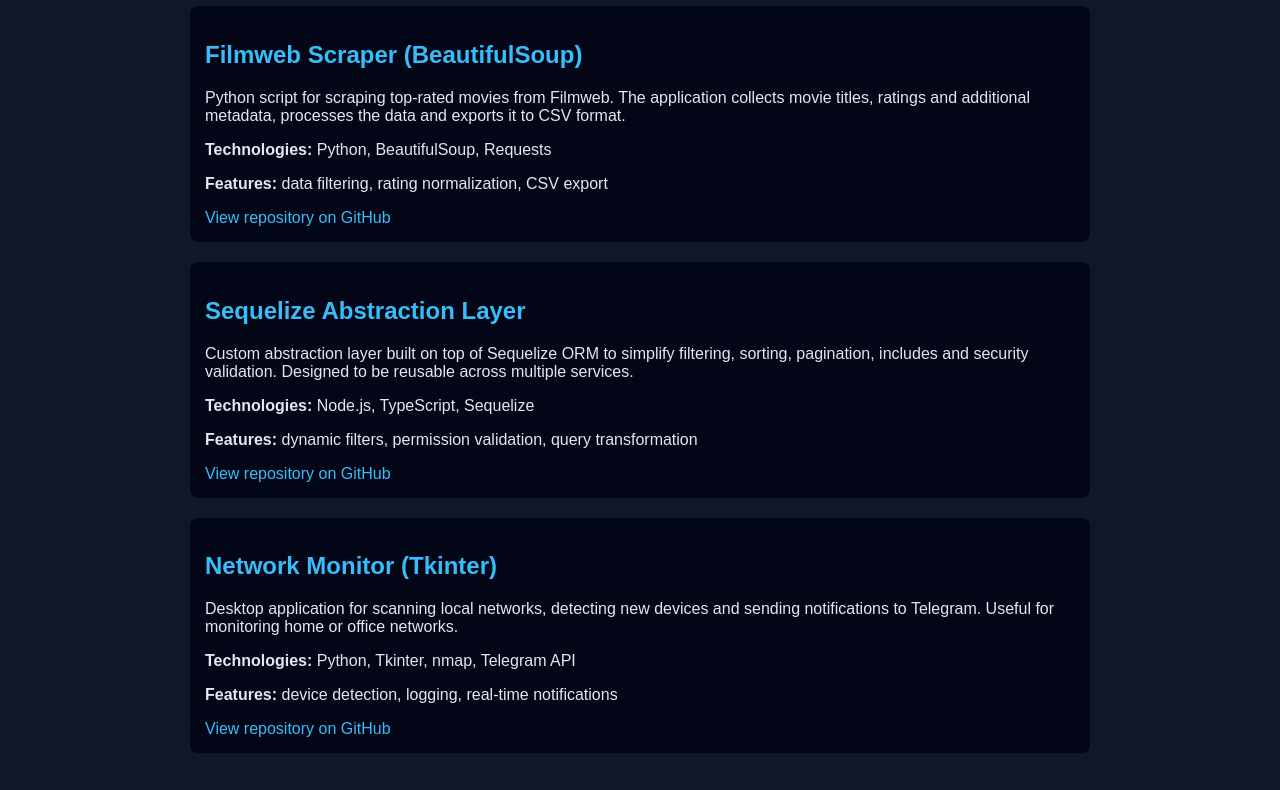
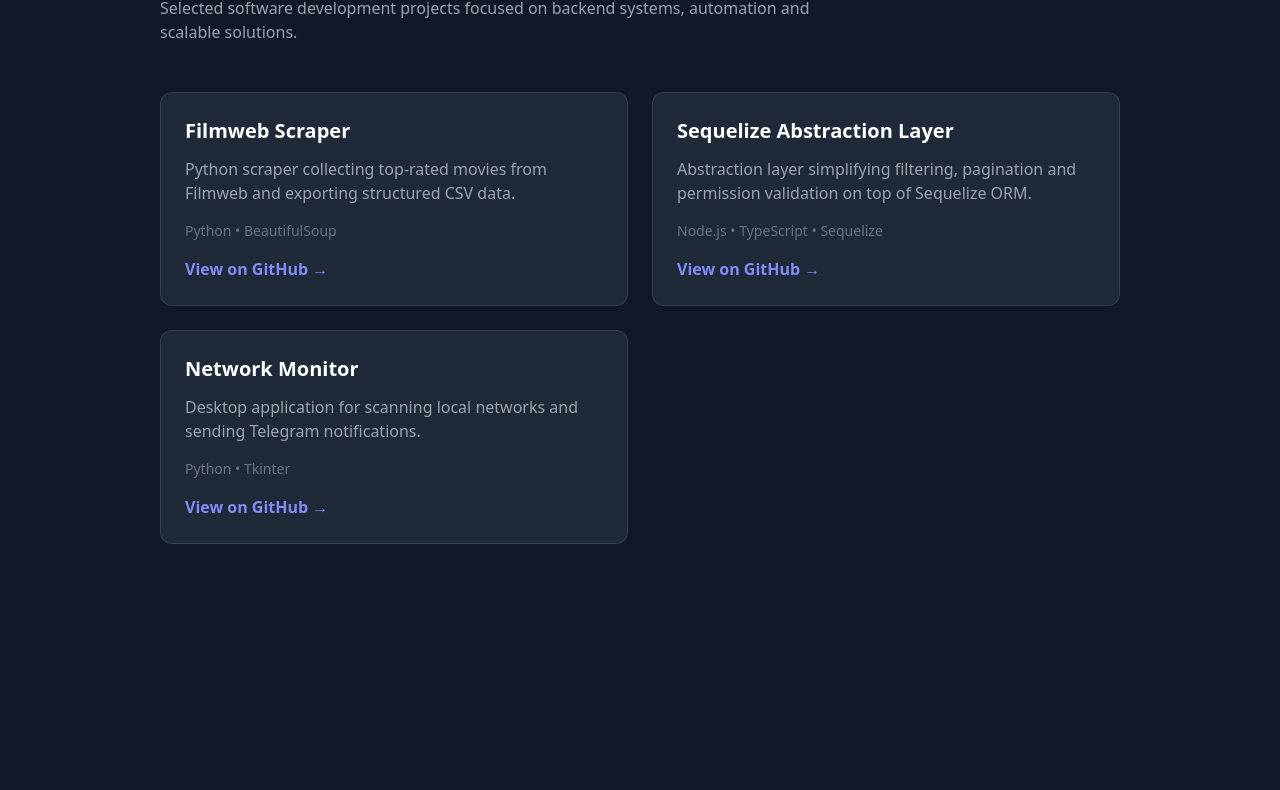
Before and after one commit to Maybaah/Maybaah.github.io, a plain HTML site: page projects.html in a window 1280 px wide. Shown: the part 196-986 px from the top of the page. After the commit the page ends 800 px from the top, so only its background shows below. Drawn offline with nearby package versions, Linux system fonts and the light colour scheme.

Commit message:
Update projects.html

```diff
--- a/projects.html
+++ b/projects.html
@@ -1,117 +1,83 @@
 <!DOCTYPE html>
 <html lang="en">
 <head>
-    <meta charset="UTF-8">
+    <meta charset="UTF-8" />
+    <script src="https://cdn.tailwindcss.com"></script>
 
-    <title>Projects – Maybaah | Software Developer Portfolio</title>
+    <title>Projects – Artem Kovtoniuk | Software Developer</title>
+    <meta name="description" content="Software development projects by Artem Kovtoniuk. Backend, web development, automation, data scraping, DevOps." />
+    <meta name="keywords" content="Artem Kovtoniuk projects, backend projects, web development, Laravel, Node.js, Python, DevOps" />
+    <meta name="author" content="Artem Kovtoniuk" />
+    <meta name="viewport" content="width=device-width, initial-scale=1" />
+    <link rel="canonical" href="https://maybaah.github.io/projects.html" />
 
-    <meta name="description" content="Projects by Maybaah – backend, web development, automation, data scraping, DevOps, Laravel, Node.js, Python.">
-    <meta name="keywords" content="Maybaah projects, software projects, backend projects, laravel projects, nodejs projects, python projects">
-    <meta name="author" content="Maybaah">
-    <meta name="viewport" content="width=device-width, initial-scale=1">
-
-    <link rel="canonical" href="https://maybaah.github.io/projects.html">
-
-    <!-- Open Graph -->
-    <meta property="og:title" content="Projects – Maybaah">
-    <meta property="og:description" content="Software development projects: backend, web, automation, data scraping.">
-    <meta property="og:type" content="website">
-    <meta property="og:url" content="https://maybaah.github.io/projects.html">
-
-    <!-- Schema.org CollectionPage -->
     <script type="application/ld+json">
         {
             "@context": "https://schema.org",
             "@type": "CollectionPage",
-      "name": "Projects – Maybaah",
-      "url": "https://maybaah.github.io/projects.html",
-      "about": {
-        "@type": "Person",
-        "name": "Maybaah"
-      }
+            "name": "Projects – Artem Kovtoniuk",
+            "url": "https://maybaah.github.io/projects.html"
         }
     </script>
+</head>
 
-    <style>
-        body {
-            font-family: Arial, sans-serif;
-            margin: 0;
-            padding: 0;
-            background: #0f172a;
-            color: #e5e7eb;
-        }
-        header, section, footer {
-            max-width: 900px;
-            margin: auto;
-            padding: 20px;
-        }
-        h1, h2, h3 {
-            color: #38bdf8;
-        }
-        a {
-            color: #38bdf8;
-            text-decoration: none;
-        }
-        .project {
-            background: #020617;
-            padding: 15px;
-            margin-bottom: 20px;
-            border-radius: 8px;
-        }
-        .back-link {
-            display: inline-block;
-            margin-top: 10px;
-        }
-    </style>
-</head>
-<body>
+<body class="bg-gray-900 text-white">
 
-<header>
-    <h1>Projects</h1>
-    <p>Selected software development projects by Maybaah</p>
-    <a class="back-link" href="index.html">← Back to home</a>
+<header class="absolute inset-x-0 top-0 z-50">
+    <nav class="flex items-center justify-between p-6 lg:px-8">
+        <a href="index.html" class="font-semibold">Artem Kovtoniuk</a>
+        <div class="hidden lg:flex gap-x-10 text-sm font-semibold">
+            <a href="projects.html" class="text-indigo-400">Projects</a>
+            <a href="seo-diary.html" class="hover:text-indigo-400">SEO Diary</a>
+            <a href="contact.html" class="hover:text-indigo-400">Contact</a>
+        </div>
+    </nav>
 </header>
 
-<section>
+<main class="relative isolate px-6 pt-32 lg:px-8 max-w-5xl mx-auto">
+    <h1 class="text-4xl font-semibold sm:text-5xl">Projects</h1>
+    <p class="mt-4 text-gray-400 max-w-2xl">
+        Selected software development projects focused on backend systems, automation and scalable solutions.
+    </p>
 
-    <div class="project">
-        <h2>Filmweb Scraper (BeautifulSoup)</h2>
-        <p>
-            Python script for scraping top-rated movies from Filmweb. The application collects movie titles,
-            ratings and additional metadata, processes the data and exports it to CSV format.
+    <div class="mt-12 grid gap-6 md:grid-cols-2">
+        <article class="rounded-xl border border-white/10 bg-gray-800 p-6">
+            <h2 class="text-xl font-semibold">Filmweb Scraper</h2>
+            <p class="mt-3 text-gray-400">
+                Python scraper collecting top-rated movies from Filmweb and exporting structured CSV data.
             </p>
-        <p><strong>Technologies:</strong> Python, BeautifulSoup, Requests</p>
-        <p><strong>Features:</strong> data filtering, rating normalization, CSV export</p>
-        <a href="https://github.com/Maybaah/filmweb-scraper" target="_blank">View repository on GitHub</a>
+            <p class="mt-4 text-sm text-gray-500">Python • BeautifulSoup</p>
+            <a href="https://github.com/Maybaah/filmweb-scraper" target="_blank"
+               class="mt-4 inline-block text-indigo-400 font-semibold hover:text-indigo-300">
+                View on GitHub →
+            </a>
+        </article>
+
+        <article class="rounded-xl border border-white/10 bg-gray-800 p-6">
+            <h2 class="text-xl font-semibold">Sequelize Abstraction Layer</h2>
+            <p class="mt-3 text-gray-400">
+                Abstraction layer simplifying filtering, pagination and permission validation on top of Sequelize ORM.
+            </p>
+            <p class="mt-4 text-sm text-gray-500">Node.js • TypeScript • Sequelize</p>
+            <a href="https://github.com/Maybaah/sequelize-abstraction" target="_blank"
+               class="mt-4 inline-block text-indigo-400 font-semibold hover:text-indigo-300">
+                View on GitHub →
+            </a>
+        </article>
+
+        <article class="rounded-xl border border-white/10 bg-gray-800 p-6">
+            <h2 class="text-xl font-semibold">Network Monitor</h2>
+            <p class="mt-3 text-gray-400">
+                Desktop application for scanning local networks and sending Telegram notifications.
+            </p>
+            <p class="mt-4 text-sm text-gray-500">Python • Tkinter</p>
+            <a href="https://github.com/Maybaah/network-monitor" target="_blank"
+               class="mt-4 inline-block text-indigo-400 font-semibold hover:text-indigo-300">
+                View on GitHub →
+            </a>
+        </article>
     </div>
-
-    <div class="project">
-        <h2>Sequelize Abstraction Layer</h2>
-        <p>
-            Custom abstraction layer built on top of Sequelize ORM to simplify filtering, sorting,
-            pagination, includes and security validation. Designed to be reusable across multiple services.
-        </p>
-        <p><strong>Technologies:</strong> Node.js, TypeScript, Sequelize</p>
-        <p><strong>Features:</strong> dynamic filters, permission validation, query transformation</p>
-        <a href="https://github.com/Maybaah/sequelize-abstraction" target="_blank">View repository on GitHub</a>
-    </div>
-
-    <div class="project">
-        <h2>Network Monitor (Tkinter)</h2>
-        <p>
-            Desktop application for scanning local networks, detecting new devices and sending notifications
-            to Telegram. Useful for monitoring home or office networks.
-        </p>
-        <p><strong>Technologies:</strong> Python, Tkinter, nmap, Telegram API</p>
-        <p><strong>Features:</strong> device detection, logging, real-time notifications</p>
-        <a href="https://github.com/Maybaah/network-monitor" target="_blank">View repository on GitHub</a>
-    </div>
-
-</section>
-
-<footer>
-    <p>© 2026 Maybaah. All rights reserved.</p>
-</footer>
+</main>
 
 </body>
 </html>
```
Lines whose indentation alone changed are shown as unchanged.
